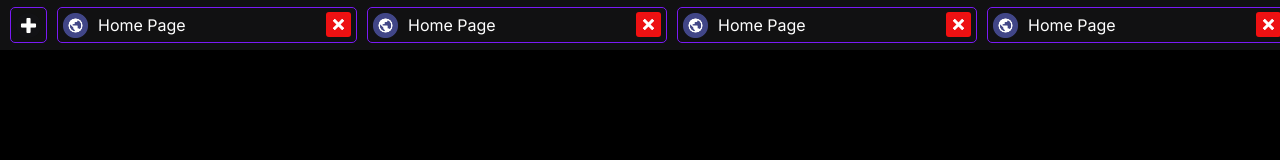
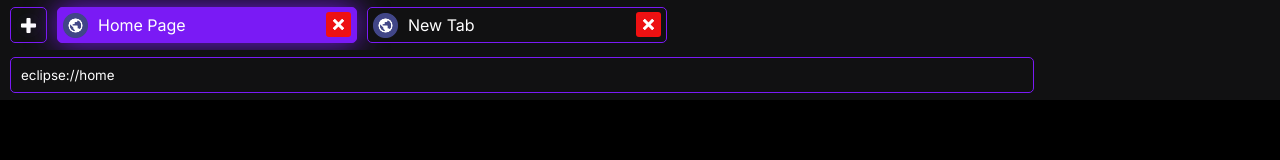
Before and after one commit to Phantom-Proxies/AstralisX, a plain HTML site: page public/index.html in a window 1280 px wide. Drawn offline with Linux system fonts and the light colour scheme.

Commit message:
add search bar among other things

```diff
--- a/public/index.html
+++ b/public/index.html
@@ -9,12 +9,114 @@
 </head>
 <body>
 <div class="tab-bar" id="tab-bar">
-    <div class="newtab" id="newtab" onclick="alert('new tab')"><img src="icons/add-tab.png" class="newtab-icon"></div>
-    <div class="tab" id="tab" onclick="alert('open tab')"><img src="icons/new-tab.png" class="tab-favicon"><p class="tab-title">Home Page</p><img src="icons/tab-close.png" class="tab-close" onclick="alert('close tab')"></div>
-    <div class="tab" id="tab2" onclick="alert('open tab')"><img src="icons/new-tab.png" class="tab-favicon"><p class="tab-title">Home Page</p><img src="icons/tab-close.png" class="tab-close" onclick="alert('close tab')"></div>
-    <div class="tab" id="tab3" onclick="alert('open tab')"><img src="icons/new-tab.png" class="tab-favicon"><p class="tab-title">Home Page</p><img src="icons/tab-close.png" class="tab-close" onclick="alert('close tab')"></div>
-    <div class="tab" id="tab4" onclick="alert('open tab')"><img src="icons/new-tab.png" class="tab-favicon"><p class="tab-title">Home Page</p><img src="icons/tab-close.png" class="tab-close" onclick="alert('close tab')"></div>
-    <div class="tab" id="tab5" onclick="alert('open tab')"><img src="icons/new-tab.png" class="tab-favicon"><p class="tab-title">Home Page</p><img src="icons/tab-close.png" class="tab-close" onclick="alert('close tab')"></div>
+    <div class="newtab" id="newtab" onclick=""><img src="icons/add-tab.png" class="newtab-icon"></div>
+</div>
+<div class="search-bar" id="search-bar">
+    <div id="search-box-container">
+        <input type="url" id="search-box" class="search-box" placeholder="Enter URL here...">
+    </div>
+</div>
+<div id="proxy-loading" class="proxy-loading">
+    <h1>Please wait. The proxy is working...</h1>
 </div>
 </body>
+<script>
+class tab {
+    constructor(tabTitle, tabURL) {
+        this.title = tabTitle;
+        this.url = tabURL;
+        this.active = "false";
+        if (this.url.startsWith('eclipse://')) {
+            this.loadWithProxy = false;
+        } else {
+            this.loadWithProxy = true;
+        }
+    }
+
+    changeLocation(newTitle, newURL) {
+        this.title = newTitle;
+        this.url = newURL;
+        if (this.url.startsWith('eclipse://')) {
+            this.loadWithProxy = false;
+        } else {
+            this.loadWithProxy = true;
+        }
+    }
+}
+
+class tabcontroller {
+    constructor(tabContainerID, tabControllerVarName) {
+        this.containerID = tabContainerID;
+        this.controllerVar = tabControllerVarName;
+        this.activetab = 0;
+        this.tabs = [];
+    }
+
+    update() {
+        let i = 0;
+        document.getElementById(this.containerID).innerHTML = `<div class="newtab" id="newtab" onclick="`+this.controllerVar+`.newtab('eclipse://newtab', 'New Tab');"><img src="icons/add-tab.png" class="newtab-icon"></div>`;
+        while(i != this.tabs.length) {
+            document.getElementById(this.containerID).innerHTML = document.getElementById(this.containerID).innerHTML + `<div class="tab" id="tab" onclick="`+this.controllerVar+`.opentab('`+i.toString()+`');" active-tab="`+this.tabs[i].active+`"><img src="icons/new-tab.png" class="tab-favicon"><p class="tab-title">`+this.tabs[i].title+`</p><img src="icons/tab-close.png" class="tab-close" onclick="`+this.controllerVar+`.deletetab('`+i.toString()+`')"></div>`;
+            i++;
+        }
+    }
+
+    newtab(url, title) {
+        this.tabs.push(new tab(title, url));
+        this.opentab(this.tabs.length - 1);
+        this.update()
+    }
+
+    deletetab(index) {
+        try {
+            this.tabs.splice(Number(index), 1);
+            if (this.tabs.length == 0) {
+                console.log("deletetab, is tabs empty, tabs list is empty.");
+                this.newtab('eclipse://newtab', 'New Tab');
+            }
+            if (this.tabs[this.activetab] === undefined) {
+                console.log("deletetab, is activetab null, active tab is undefined.");
+                this.activetab = this.tabs.length - 1;
+            }
+            this.update();
+            this.opentab(this.activetab);
+        } catch (e) {
+            alert(e);
+        }
+    }
+
+    opentab(index) {
+        console.log("opentab, index: "+index);
+        this.tabs[this.activetab].active = "false";
+        this.tabs[Number(index)].active = "true";
+        this.activetab = Number(index);
+        this.update();
+        document.getElementById("search-box").value = this.tabs[this.activetab].url;
+    }
+}
+
+let tabController = new tabcontroller('tab-bar', 'tabController');
+tabController.newtab('eclipse://home', 'Home Page');
+tabController.newtab('eclipse://newtab', 'New Tab');
+tabController.update();
+tabController.opentab("0");
+
+//Search Bar Controller
+document.addEventListener('keydown', function(event) {
+    if (event.key === 'Enter') {
+        if (document.getElementById("search-box") == document.activeElement) {
+            //alert(document.getElementById("search-box").value);
+            try {
+                new URL(document.getElementById("search-box").value);
+                tabController.tabs[tabController.activetab].url = document.getElementById("search-box").value;
+                tabController.tabs[tabController.activetab].title = document.getElementById("search-box").value; //NEED TITLE LOGIC
+                tabController.update();
+            } catch (e) {
+                console.log("call search engine: " +e);
+                //NEED SEARCH CODE HERE
+            }
+        }
+    }
+});
+</script>
 </html>
--- a/public/style.css
+++ b/public/style.css
@@ -5,6 +5,21 @@ h1 {
 body {
     font-family: "Inter", sans-serif;
     background-color:black;
+}
+
+.search-bar {
+    overflow: hidden;
+    width: 100vw;
+    height:50px;
+    background-color: #111112;
+    position: fixed;
+    top:50px;
+    left:0px;
+    display: flex;
+    flex-direction: row;
+    padding-left:5px;
+    padding-right:15px;
+    z-index: 15;
 }
 
 .tab-bar {
@@ -22,7 +37,7 @@ body {
     padding-right:15px;
 }
 
-.tab {
+.tab[active-tab="false"] {
     box-sizing: border-box;
     height:36px;
     background-color: #111112;
@@ -41,6 +56,25 @@ body {
     color:white;
 }
 
+.tab[active-tab="true"] {
+    box-shadow: 0px 0px 30px 0.5px rgb(122, 26, 245, 0.9);
+    box-sizing: border-box;
+    height:36px;
+    background-color: rgb(122, 26, 245);
+    position:relative;
+    flex-basis: 300px;
+    flex-shrink: 0;
+    margin-top:7px;
+    margin-left:5px;
+    margin-right:5px;
+    border-style: solid;
+    border-width: 1px;
+    border-color: rgb(122, 26, 245);
+    border-radius:5px;
+    transition-duration: 0.2s;
+    cursor: pointer;
+    color:white;
+}
 .tab:hover {
     background-color: #7A1AF5FF;
 }
@@ -54,6 +88,9 @@ body {
     top:-38px;
     left:40px;
     width:210px;
+    text-overflow: ellipsis;
+    overflow:hidden;
+    white-space:nowrap;
 }
 
 .tab-favicon {
@@ -114,3 +151,67 @@ body {
     top:4.5px;
     left:5px;
 }
+
+.search-box {
+    font-family: "Inter", sans-serif;
+    box-sizing: border-box;
+    height:36px;
+    width: 80vw;
+    background-color: #111112;
+    position:relative;
+    flex-basis: 300px;
+    flex-shrink: 0;
+    margin-top:7px;
+    margin-left:5px;
+    margin-right:5px;
+    padding-left:10px;
+    border-style: solid;
+    border-width: 1px;
+    border-color: rgb(122, 26, 245);
+    border-radius:5px;
+    transition-duration: 0.2s;
+    cursor: text;
+    color:white;
+}
+
+.search-box:focus {
+    box-shadow: 0px 0px 10px 0.5px rgb(122, 26, 245, 0.9);
+    outline: none;
+}
+
+@keyframes opacityFlicker {
+    0% {
+        opacity: 0;
+    }
+    70% {
+        opacity: 1;
+    }
+    100% {
+        opacity: 0;
+    }
+}
+
+.proxy-loading {
+    display:flex;
+    justify-content:center;
+    align-items:center;
+    height:calc(100vh - 100px);
+    width:100vw;
+    position:fixed;
+    top:100px;
+    color:white;
+    animation: opacityFlicker 5s infinite;
+    background-color: black;
+    visibility: hidden;
+}
+
+.tab-viewer {
+    display:flex;
+    justify-content:center;
+    align-items:center;
+    height:calc(100vh - 100px);
+    width:100vw;
+    position:fixed;
+    top:100px;
+    visibility: visible;
+}
```
